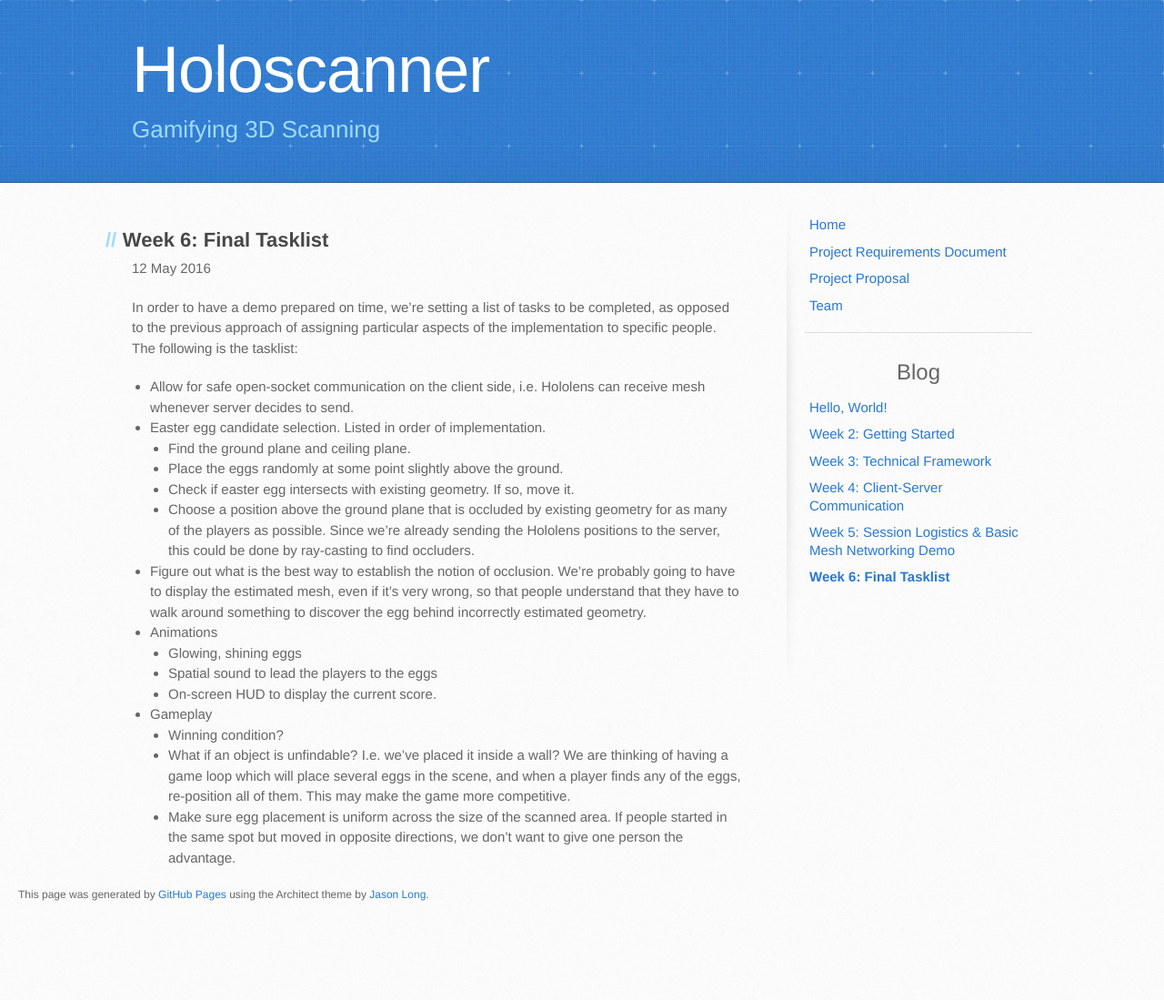
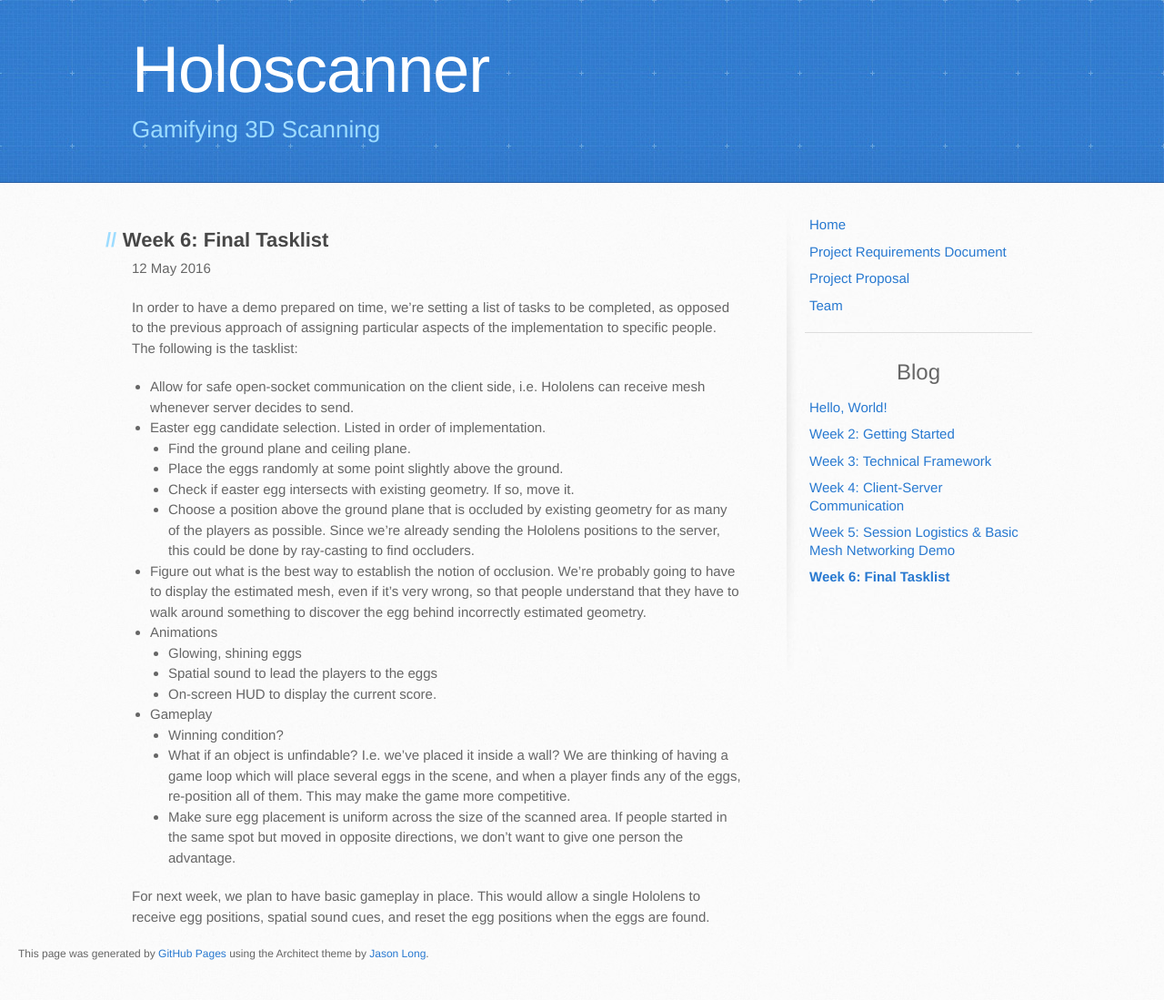
Before and after one commit to holoscanner/holoscanner.github.io, a Jekyll site: the page built from _posts/2016-05-12-week-6.md, in a window 1280 px wide. Shown: the whole page at 91% size. Built offline with Jekyll 4.4.1, drawn with Linux system fonts in a browser that asks for light colours; before the commit the page ends 1034 px from its top, so only the background shows below that.

Commit message:
Added some stuff

```diff
--- a/_posts/2016-05-12-week-6.md
+++ b/_posts/2016-05-12-week-6.md
@@ -20,3 +20,5 @@ In order to have a demo prepared on time, we're setting a list of tasks to be co
   - Winning condition?
   - What if an object is unfindable? I.e. we've placed it inside a wall? We are thinking of having a game loop which will place several eggs in the scene, and when a player finds any of the eggs, re-position all of them. This may make the game more competitive.
   - Make sure egg placement is uniform across the size of the scanned area. If people started in the same spot but moved in opposite directions, we don't want to give one person the advantage.
+
+For next week, we plan to have basic gameplay in place. This would allow a single Hololens to receive egg positions, spatial sound cues, and reset the egg positions when the eggs are found.
```
